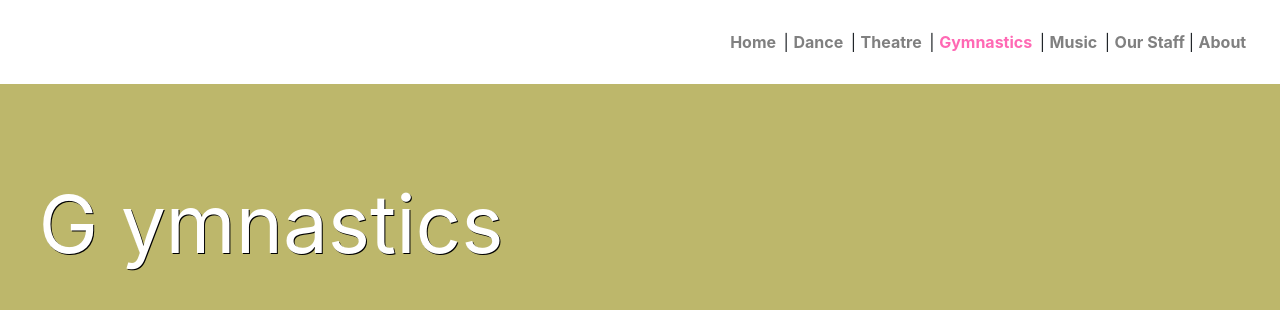
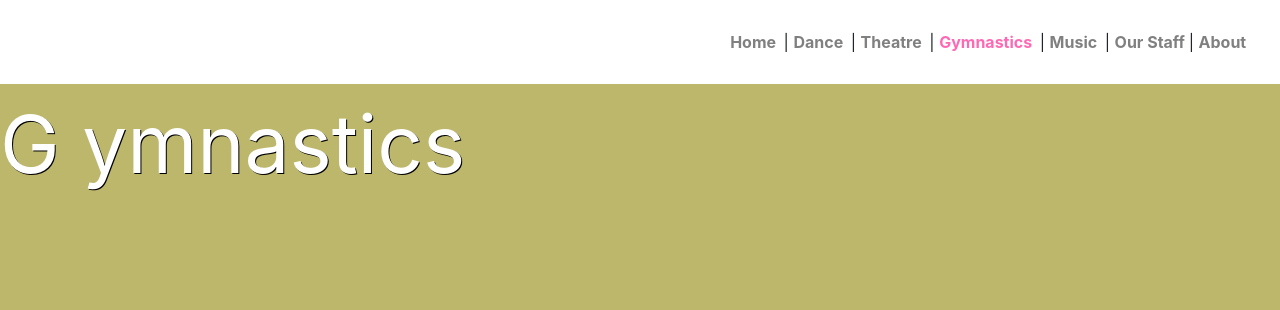
Before and after one commit to Rolland-Campbell/atrs-preschool-webpage, a Vue app: page /#/gymnastics in a window 1280 px wide. Shown: the top 310 px of the page. Built offline with nearby package versions, Linux system fonts and the light colour scheme.

Commit message:
working on animation

```diff
--- a/src/views/Gymnastics.vue
+++ b/src/views/Gymnastics.vue
@@ -36,29 +36,5 @@ export default {
   color: white;
   text-shadow: 1px 1px black;
   font-size: 10vh;
-  position: relative;
-  top: 10vh;
-  left: 3vw;
-  /* transform: rotate(-40deg); */
-}
-
-span.moveY {
-  display: inline-block;
-  animation: wiggleDropRoll 1s infinite;
-}
-
-@keyframes wiggleDropRoll {
-  0% {
-    transform: rotate(0deg);
-  }
-  10% {
-    transform: rotate(10deg);
-  }
-  15% {
-    transform: rotate(-10deg);
-  }
-  20% {
-    transform: translateY(-5vh);
-  }
 }
 </style>
```
